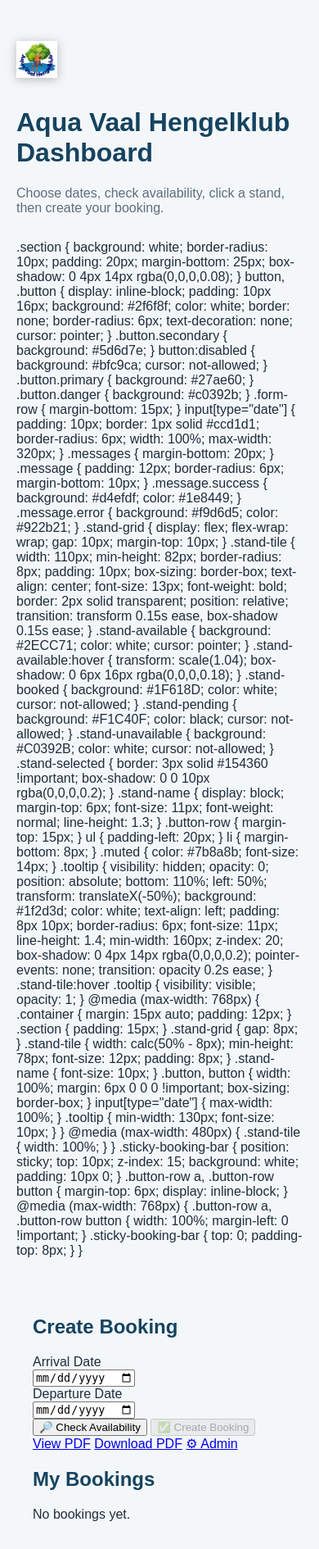
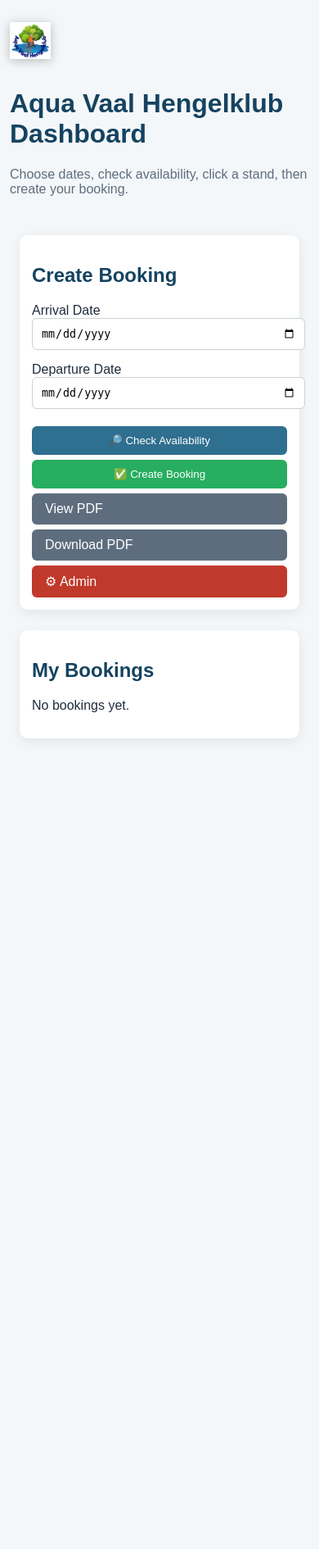
Before and after one commit to GoggaWilma/aquavaal-booking, a Django app: page / in a window 390 px wide. Shown: the top 1890 px of the page at 82% size. After the commit the page ends 902 px from the top, so only its background shows below. Run offline with Django 5.2, Linux system fonts and the light colour scheme; the visitor is signed in with stand-in values (Sample User, id 1); data that the repository does not hold is empty.

Commit message:
Fix full dashboard CSS

```diff
--- a/bookings/templates/dashboard.html
+++ b/bookings/templates/dashboard.html
@@ -88,11 +67,6 @@
             background: #5d6d7e;
         }
 
-        button:disabled {
-            background: #bfc9ca;
-            cursor: not-allowed;
-        }
-
         .button.primary {
             background: #27ae60;
         }
@@ -239,6 +226,23 @@
             opacity: 1;
         }
 
+        /* STICKY BOOKING BAR */
+        .sticky-booking-bar {
+            position: sticky;
+            top: 10px;
+            z-index: 15;
+            background: white;
+            padding: 10px 0;
+        }
+
+        /* BUTTON ROW FIX */
+        .button-row a,
+        .button-row button {
+            margin-top: 6px;
+            display: inline-block;
+        }
+
+        /* MOBILE */
         @media (max-width: 768px) {
             .container {
                 margin: 15px auto;
@@ -279,29 +283,7 @@
                 min-width: 130px;
                 font-size: 10px;
             }
-        }
 
-        @media (max-width: 480px) {
-            .stand-tile {
-                width: 100%;
-            }
-        }
-
-        .sticky-booking-bar {
-            position: sticky;
-            top: 10px;
-            z-index: 15;
-            background: white;
-            padding: 10px 0;
-        }
-
-        .button-row a,
-        .button-row button {
-            margin-top: 6px;
-            display: inline-block;
-        }
-
-        @media (max-width: 768px) {
             .button-row a,
             .button-row button {
                 width: 100%;
```
Also changed, not shown: other parts of bookings/templates/dashboard.html (+49 -26 lines).
